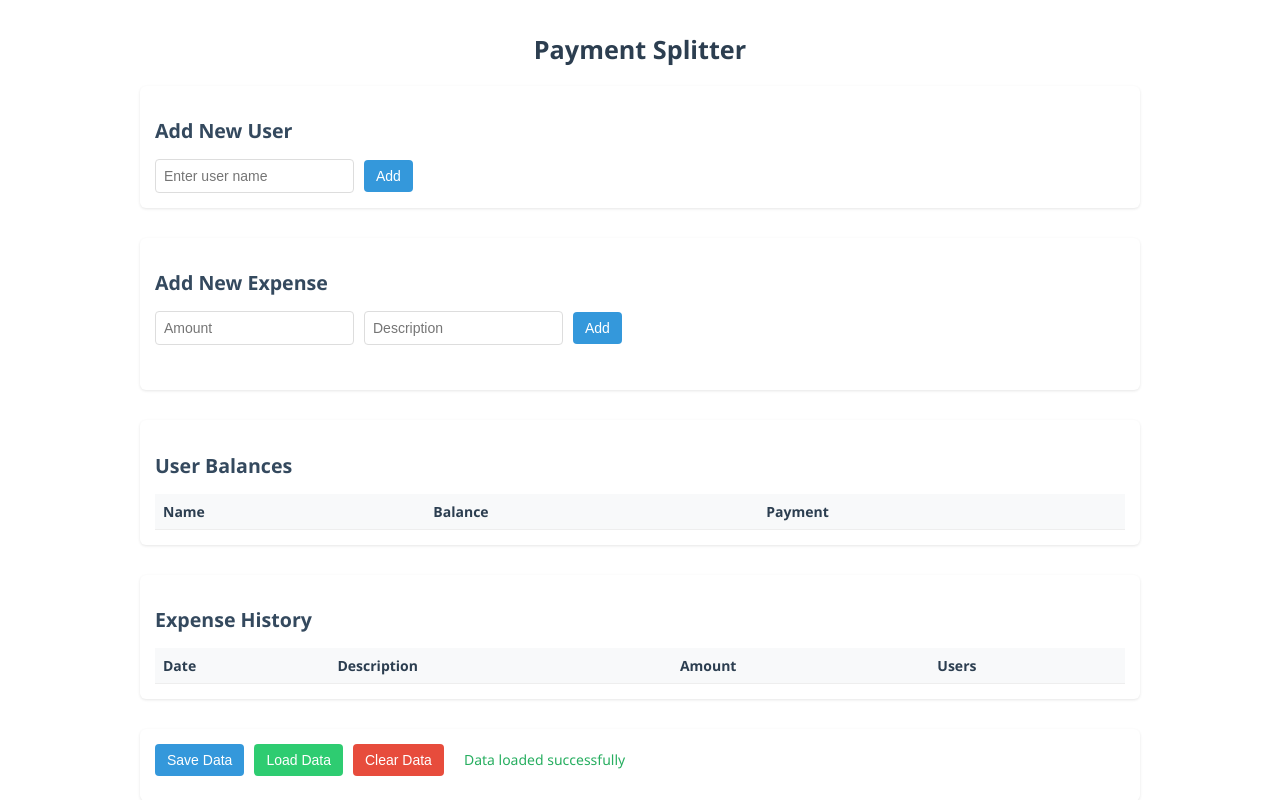
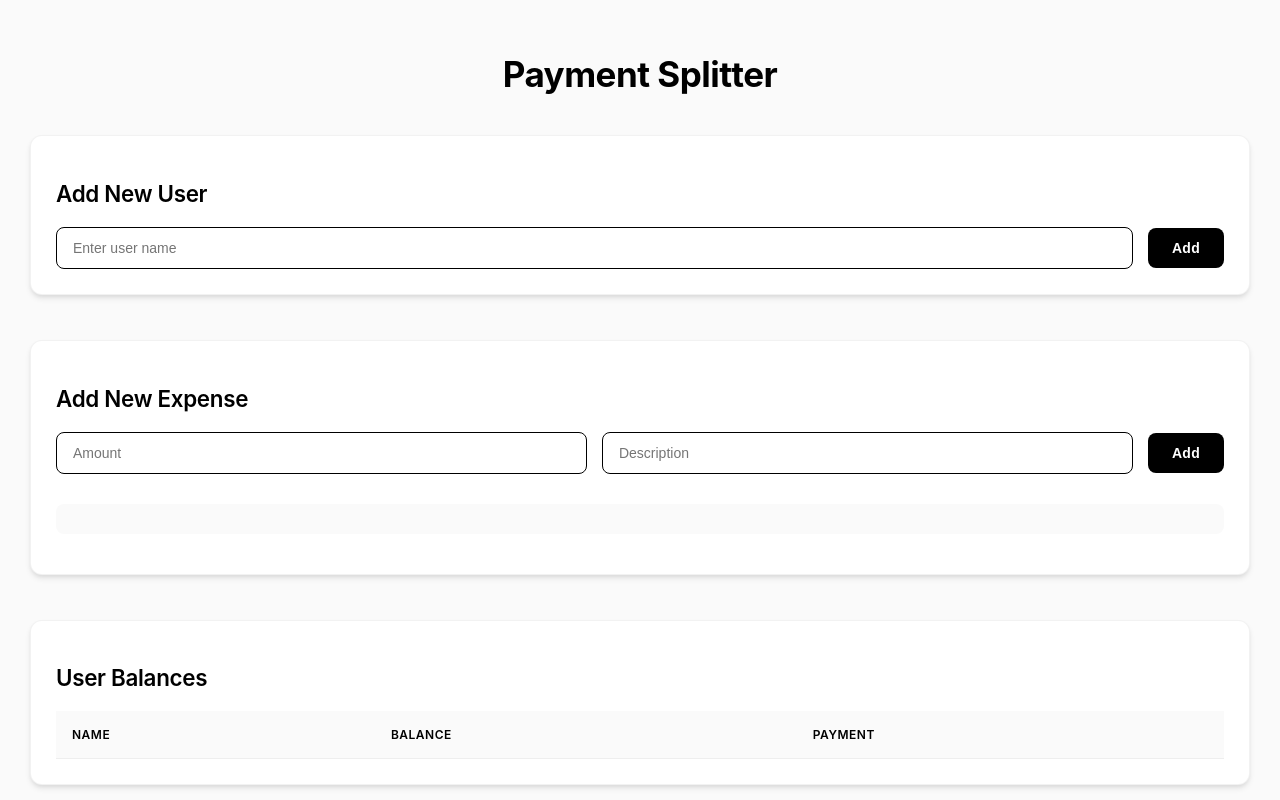
Before and after one commit to supungit/payment-splitter, a React (Create React App) app: page / in a window 1280 px wide. Shown: the top 800 px of the page. Built offline with nearby package versions, Linux system fonts and the light colour scheme.

Commit message:
color change

```diff
--- a/src/App.css
+++ b/src/App.css
@@ -1,180 +1,222 @@
 .App {
-  max-width: 1000px;
   margin: 0 auto;
-  padding: 15px;
-  font-family: 'Segoe UI', Tahoma, Geneva, Verdana, sans-serif;
+  padding: 30px;
+  font-family: 'Inter', -apple-system, BlinkMacSystemFont, 'Segoe UI', Roboto, sans-serif;
   font-size: 14px;
+  background-color: #fafafa;
+  min-height: 100vh;
 }
 
 h1 {
   text-align: center;
-  color: #2c3e50;
-  margin-bottom: 20px;
-  font-size: 1.8em;
+  color: #000000;
+  margin-bottom: 40px;
+  font-size: 2.5em;
+  font-weight: 700;
+  letter-spacing: -0.5px;
 }
 
 h2 {
-  color: #34495e;
-  margin-bottom: 15px;
-  font-size: 1.4em;
+  color: #000000;
+  margin-bottom: 20px;
+  font-size: 1.6em;
+  font-weight: 600;
+  letter-spacing: -0.3px;
 }
 
 .compact-container {
   display: flex;
   flex-direction: column;
-  gap: 15px;
+  gap: 25px;
 }
 
 .section {
   background: white;
-  border-radius: 6px;
-  padding: 15px;
-  margin-bottom: 15px;
-  box-shadow: 0 1px 3px rgba(0, 0, 0, 0.1);
+  border-radius: 12px;
+  padding: 25px;
+  margin-bottom: 20px;
+  box-shadow: 0 4px 6px -1px rgba(0, 0, 0, 0.1), 0 2px 4px -1px rgba(0, 0, 0, 0.06);
+  border: 1px solid rgba(0, 0, 0, 0.05);
 }
 
 .data-management {
   display: flex;
-  gap: 10px;
+  gap: 15px;
   align-items: center;
-  margin-bottom: 10px;
+  margin-bottom: 15px;
 }
 
 .save-status {
-  margin-left: 10px;
+  margin-left: 15px;
   color: #27ae60;
   font-size: 14px;
+  font-weight: 500;
 }
 
 .form {
   display: flex;
   flex-direction: column;
-  gap: 10px;
+  gap: 15px;
 }
 
 .form-row {
   display: flex;
-  gap: 10px;
+  gap: 15px;
   align-items: center;
 }
 
 .input {
-  padding: 8px;
+  padding: 12px 16px;
   font-size: 14px;
-  border: 1px solid #ddd;
-  border-radius: 4px;
-  transition: border-color 0.3s ease;
+  border: 1px solid #000000;
+  border-radius: 8px;
+  transition: all 0.2s ease;
+  background-color: #ffffff;
+  width: 100%;
 }
 
 .input:focus {
   outline: none;
-  border-color: #3498db;
+  border-color: #000000;
+  box-shadow: 0 0 0 3px rgba(0, 0, 0, 0.1);
+  transform: translateY(-1px);
 }
 
 .input.small {
-  width: 80px;
+  width: 120px;
   text-align: right;
 }
 
 .button {
-  padding: 8px 12px;
+  padding: 12px 24px;
   border: none;
-  border-radius: 4px;
+  border-radius: 8px;
   cursor: pointer;
   font-size: 14px;
-  font-weight: 500;
-  transition: background-color 0.3s ease;
+  font-weight: 600;
+  transition: all 0.2s ease;
   white-space: nowrap;
+  letter-spacing: 0.3px;
 }
 
 .button.primary {
-  background-color: #3498db;
+  background-color: #000000;
   color: white;
 }
 
 .button.primary:hover {
-  background-color: #2980b9;
+  background-color: #333333;
+  transform: translateY(-1px);
+  box-shadow: 0 4px 6px -1px rgba(0, 0, 0, 0.1);
 }
 
 .button.secondary {
-  background-color: #2ecc71;
+  background-color: #333333;
   color: white;
 }
 
 .button.secondary:hover {
-  background-color: #27ae60;
+  background-color: #000000;
+  transform: translateY(-1px);
+  box-shadow: 0 4px 6px -1px rgba(0, 0, 0, 0.1);
 }
 
 .button.danger {
-  background-color: #e74c3c;
+  background-color: #dc2626;
   color: white;
 }
 
 .button.danger:hover {
-  background-color: #c0392b;
+  background-color: #b91c1c;
+  transform: translateY(-1px);
+  box-shadow: 0 4px 6px -1px rgba(0, 0, 0, 0.1);
 }
 
 .user-selection {
-  margin: 10px 0;
+  margin: 15px 0;
+  background-color: #fafafa;
+  border-radius: 8px;
+  padding: 15px;
 }
 
 .user-table {
   width: 100%;
-  border-collapse: collapse;
+  border-collapse: separate;
+  border-spacing: 0 8px;
 }
 
 .user-table td {
-  padding: 4px 8px;
+  padding: 8px 12px;
 }
 
 .user-checkbox {
   display: flex;
   align-items: center;
-  gap: 6px;
+  gap: 8px;
   cursor: pointer;
   font-size: 14px;
+  padding: 8px;
+  border-radius: 6px;
+  transition: background-color 0.2s ease;
+}
+
+.user-checkbox:hover {
+  background-color: rgba(0, 0, 0, 0.05);
 }
 
 .data-table {
   width: 100%;
-  border-collapse: collapse;
+  border-collapse: separate;
+  border-spacing: 0;
   font-size: 14px;
 }
 
 .data-table th,
 .data-table td {
-  padding: 8px;
+  padding: 16px;
   text-align: left;
   border-bottom: 1px solid #eee;
 }
 
 .data-table th {
-  background-color: #f8f9fa;
+  background-color: #fafafa;
   font-weight: 600;
-  color: #2c3e50;
+  color: #000000;
+  text-transform: uppercase;
+  font-size: 12px;
+  letter-spacing: 0.5px;
+}
+
+.data-table tr:hover {
+  background-color: #fafafa;
 }
 
 .balance {
   font-weight: 600;
+  font-size: 15px;
 }
 
 .balance.positive {
-  color: #27ae60;
+  color: #059669;
 }
 
 .balance.negative {
-  color: #e74c3c;
+  color: #dc2626;
 }
 
 .payment-form {
   display: flex;
-  gap: 8px;
+  gap: 12px;
   align-items: center;
 }
 
 @media (max-width: 600px) {
   .App {
-    padding: 10px;
+    padding: 20px;
+  }
+
+  .section {
+    padding: 20px;
   }
 
   .form-row {
@@ -190,6 +232,7 @@ h2 {
     display: block;
     overflow-x: auto;
     white-space: nowrap;
+    -webkit-overflow-scrolling: touch;
   }
 
   .data-management {
@@ -199,7 +242,7 @@ h2 {
 
   .save-status {
     margin-left: 0;
-    margin-top: 5px;
+    margin-top: 10px;
     text-align: center;
   }
 }
```
